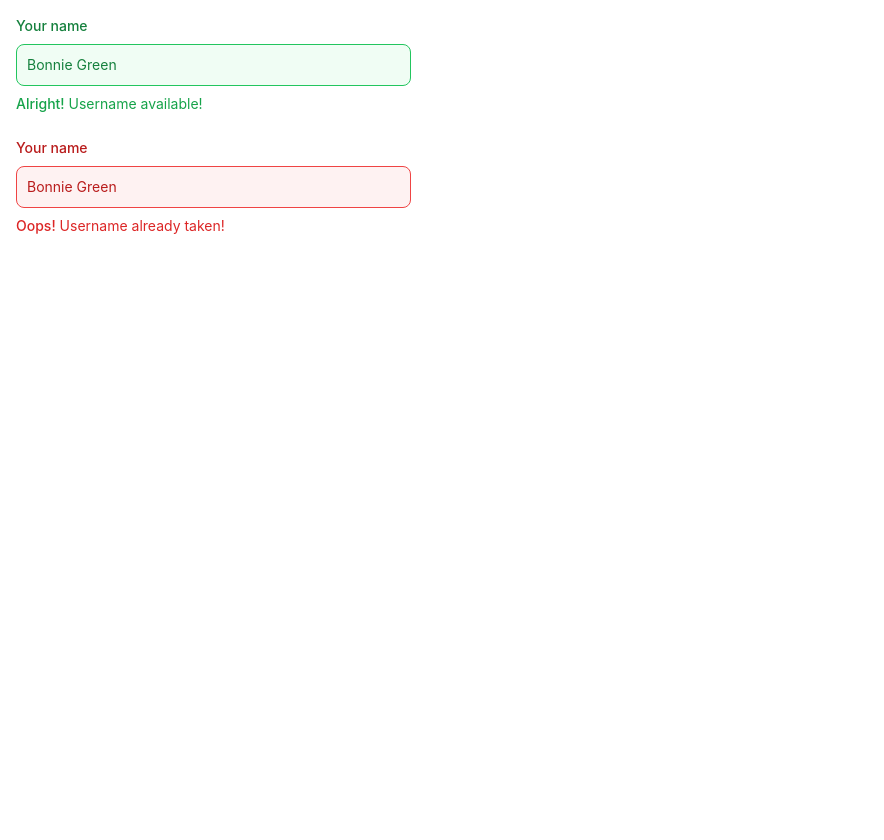
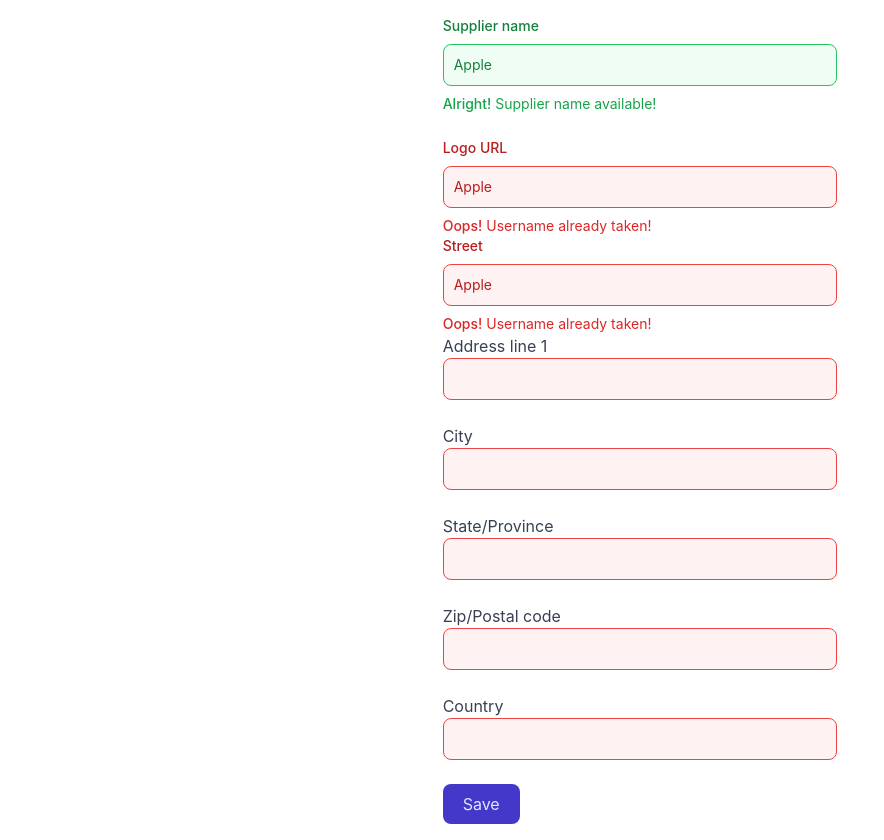
Before and after one commit to tuguScript/next.js-suppliers, a Next.js app: page / in a window 1280 px wide. Shown: the whole page, without its empty margins (0-884 px from the left). Before the commit the page ends 800 px from the top, so only its background shows below. Built offline with nearby package versions, Linux system fonts and the light colour scheme.

Commit message:
added address to form

```diff
--- a/components/AddSupplierForm.tsx
+++ b/components/AddSupplierForm.tsx
@@ -1,31 +1,25 @@
 import React from "react";
-
-// Declaring type of props
-// type AddSupplierFormProps = {
-//   name: string;
-//   logo: string;
-//   address: string;
-// };
 
 function AddSupplierForm() {
   return (
-    <div className="xl:w-1/3 md:w-1/2 p-4">
+    <div className="xl:w-1/3 md:w-1/2 p-4 mx-auto">
       <form>
         <div className="mb-6">
           <label
             htmlFor="username-success"
             className="block mb-2 text-sm font-medium text-green-700 dark:text-green-500"
           >
-            Your name
+            Supplier name
           </label>
           <input
             type="text"
             id="username-success"
             className="bg-green-50 border border-green-500 text-green-900 placeholder-green-700 text-sm rounded-lg focus:ring-green-500 focus:border-green-500 block w-full p-2.5 dark:bg-green-100 dark:border-green-400"
-            placeholder="Bonnie Green"
+            placeholder="Apple"
           />
           <p className="mt-2 text-sm text-green-600 dark:text-green-500">
-            <span className="font-medium">Alright!</span> Username available!
+            <span className="font-medium">Alright!</span> Supplier name
+            available!
           </p>
         </div>
         <div>
@@ -33,18 +27,98 @@ function AddSupplierForm() {
             htmlFor="username-error"
             className="block mb-2 text-sm font-medium text-red-700 dark:text-red-500"
           >
-            Your name
+            Logo URL
           </label>
           <input
             type="text"
             id="username-error"
             className="bg-red-50 border border-red-500 text-red-900 placeholder-red-700 text-sm rounded-lg focus:ring-red-500 focus:border-red-500 block w-full p-2.5 dark:bg-red-100 dark:border-red-400"
-            placeholder="Bonnie Green"
+            placeholder="Apple"
           />
           <p className="mt-2 text-sm text-red-600 dark:text-red-500">
             <span className="font-medium">Oops!</span> Username already taken!
           </p>
         </div>
+        <div>
+          <label
+            htmlFor="username-error"
+            className="block mb-2 text-sm font-medium text-red-700 dark:text-red-500"
+          >
+            Street
+          </label>
+          <input
+            type="text"
+            id="username-error"
+            className="bg-red-50 border border-red-500 text-red-900 placeholder-red-700 text-sm rounded-lg focus:ring-red-500 focus:border-red-500 block w-full p-2.5 dark:bg-red-100 dark:border-red-400"
+            placeholder="Apple"
+          />
+          <p className="mt-2 text-sm text-red-600 dark:text-red-500">
+            <span className="font-medium">Oops!</span> Username already taken!
+          </p>
+        </div>
+        <div>
+          <label className="block mb-6">
+            <span className="text-gray-700">Address line 1</span>
+            <input
+              name="address1"
+              type="text"
+              className="bg-red-50 border border-red-500 text-red-900 placeholder-red-700 text-sm rounded-lg focus:ring-red-500 focus:border-red-500 block w-full p-2.5 dark:bg-red-100 dark:border-red-400"
+              placeholder=""
+            />
+          </label>
+        </div>
+        <label className="block mb-6">
+          <span className="text-gray-700">City</span>
+          <input
+            name="city"
+            type="text"
+            className="bg-red-50 border border-red-500 text-red-900 placeholder-red-700 text-sm rounded-lg focus:ring-red-500 focus:border-red-500 block w-full p-2.5 dark:bg-red-100 dark:border-red-400"
+            placeholder=""
+          />
+        </label>
+        <label className="block mb-6">
+          <span className="text-gray-700">State/Province</span>
+          <input
+            name="state"
+            type="text"
+            className="bg-red-50 border border-red-500 text-red-900 placeholder-red-700 text-sm rounded-lg focus:ring-red-500 focus:border-red-500 block w-full p-2.5 dark:bg-red-100 dark:border-red-400"
+            placeholder=""
+          />
+        </label>
+        <label className="block mb-6">
+          <span className="text-gray-700">Zip/Postal code</span>
+          <input
+            name="zip"
+            type="text"
+            className="bg-red-50 border border-red-500 text-red-900 placeholder-red-700 text-sm rounded-lg focus:ring-red-500 focus:border-red-500 block w-full p-2.5 dark:bg-red-100 dark:border-red-400"
+            placeholder=""
+          />
+        </label>
+        <label className="block mb-6">
+          <span className="text-gray-700">Country</span>
+          <input
+            name="country"
+            type="text"
+            className="bg-red-50 border border-red-500 text-red-900 placeholder-red-700 text-sm rounded-lg focus:ring-red-500 focus:border-red-500 block w-full p-2.5 dark:bg-red-100 dark:border-red-400"
+            placeholder=""
+          />
+        </label>
+        <button
+          type="submit"
+          className="
+            h-10
+            px-5
+            text-indigo-100
+            bg-indigo-700
+            rounded-lg
+            transition-colors
+            duration-150
+            focus:shadow-outline
+            hover:bg-indigo-800
+          "
+        >
+          Save
+        </button>
       </form>
     </div>
   );
```
